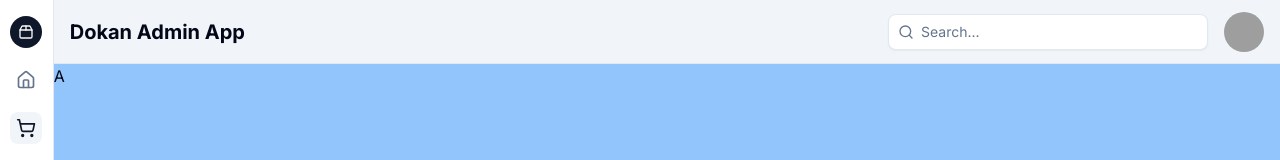
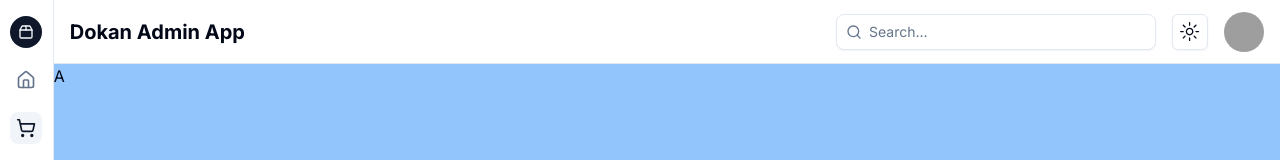
Before and after one commit to Mubin42/dokan-super-admin-frontend, a Next.js app: page /test in a window 1280 px wide. Shown: the top 160 px of the page. Built offline with nearby package versions, Linux system fonts and the light colour scheme; grey boxes are pictures that could not be loaded.

Commit message:
layout fix for the product

```diff
--- a/package.json
+++ b/package.json
@@ -22,6 +22,7 @@
     "clsx": "^2.1.1",
     "lucide-react": "^0.390.0",
     "next": "14.2.3",
+    "next-themes": "^0.3.0",
     "react": "^18",
     "react-dom": "^18",
     "tailwind-merge": "^2.3.0",
--- a/src/app/layout.tsx
+++ b/src/app/layout.tsx
@@ -1,22 +1,32 @@
-import type { Metadata } from "next";
-import { Inter } from "next/font/google";
-import "./globals.css";
+import type { Metadata } from 'next';
+import { Inter } from 'next/font/google';
+import './globals.css';
+import { ThemeProvider } from '@/components/layouts/providers/theme-provider/ThemeProvider';
 
-const inter = Inter({ subsets: ["latin"] });
+const inter = Inter({ subsets: ['latin'] });
 
 export const metadata: Metadata = {
-  title: "Create Next App",
-  description: "Generated by create next app",
+	title: 'Create Next App',
+	description: 'Generated by create next app',
 };
 
 export default function RootLayout({
-  children,
+	children,
 }: Readonly<{
-  children: React.ReactNode;
+	children: React.ReactNode;
 }>) {
-  return (
-    <html lang="en">
-      <body className={inter.className}>{children}</body>
-    </html>
-  );
+	return (
+		<html lang='en'>
+			<body className={inter.className}>
+				<ThemeProvider
+					attribute='class'
+					defaultTheme='system'
+					enableSystem
+					disableTransitionOnChange
+				>
+					{children}
+				</ThemeProvider>
+			</body>
+		</html>
+	);
 }
--- a/src/components/layouts/header/Header.tsx
+++ b/src/components/layouts/header/Header.tsx
@@ -1,4 +1,5 @@
 import AccountDropdown from '@/components/sections/account-dropdown/AccountDropdown';
+import { ModeToggle } from '@/components/sections/mode-toggle/ModeToggle';
 import { Avatar, AvatarFallback, AvatarImage } from '@/components/ui/avatar';
 import { Input } from '@/components/ui/input';
 import { Search } from 'lucide-react';
@@ -33,7 +34,7 @@
 	);
 
 	return (
-		<header className='flex h-16 w-full items-center gap-4 border-b bg-slate-100 px-4'>
+		<header className='flex h-16 w-full items-center gap-4 border-b bg-background px-4'>
 			<h1 className='text-xl font-bold'>Dokan Admin App</h1>
 			<div className='relative ml-auto flex-1 md:grow-0'>
 				<Search className='absolute left-2.5 top-2.5 h-4 w-4 text-muted-foreground' />
@@ -43,6 +44,7 @@
 					className='w-full rounded-lg bg-background pl-8 md:w-[200px] lg:w-[320px]'
 				/>
 			</div>
+			<ModeToggle />
 			{user}
 		</header>
 	);
--- /dev/null
+++ b/src/components/layouts/providers/theme-provider/ThemeProvider.tsx
@@ -0,0 +1,9 @@
+'use client';
+
+import * as React from 'react';
+import { ThemeProvider as NextThemesProvider } from 'next-themes';
+import { type ThemeProviderProps } from 'next-themes/dist/types';
+
+export function ThemeProvider({ children, ...props }: ThemeProviderProps) {
+	return <NextThemesProvider {...props}>{children}</NextThemesProvider>;
+}
--- /dev/null
+++ b/src/components/sections/mode-toggle/ModeToggle.tsx
@@ -0,0 +1,34 @@
+'use client';
+
+import * as React from 'react';
+import { MoonIcon, SunIcon } from '@radix-ui/react-icons';
+import { useTheme } from 'next-themes';
+
+import { Button } from '@/components/ui/button';
+import {
+	DropdownMenu,
+	DropdownMenuContent,
+	DropdownMenuItem,
+	DropdownMenuTrigger,
+} from '@/components/ui/dropdown-menu';
+
+export function ModeToggle() {
+	const { setTheme } = useTheme();
+
+	return (
+		<DropdownMenu>
+			<DropdownMenuTrigger asChild>
+				<Button variant='outline' size='icon'>
+					<SunIcon className='h-[1.2rem] w-[1.2rem] rotate-0 scale-100 transition-all dark:-rotate-90 dark:scale-0' />
+					<MoonIcon className='absolute h-[1.2rem] w-[1.2rem] rotate-90 scale-0 transition-all dark:rotate-0 dark:scale-100' />
+					<span className='sr-only'>Toggle theme</span>
+				</Button>
+			</DropdownMenuTrigger>
+			<DropdownMenuContent align='end'>
+				<DropdownMenuItem onClick={() => setTheme('light')}>Light</DropdownMenuItem>
+				<DropdownMenuItem onClick={() => setTheme('dark')}>Dark</DropdownMenuItem>
+				<DropdownMenuItem onClick={() => setTheme('system')}>System</DropdownMenuItem>
+			</DropdownMenuContent>
+		</DropdownMenu>
+	);
+}
```
Also changed, not shown: 1 other file (tests, documents, lock files or other folders).
